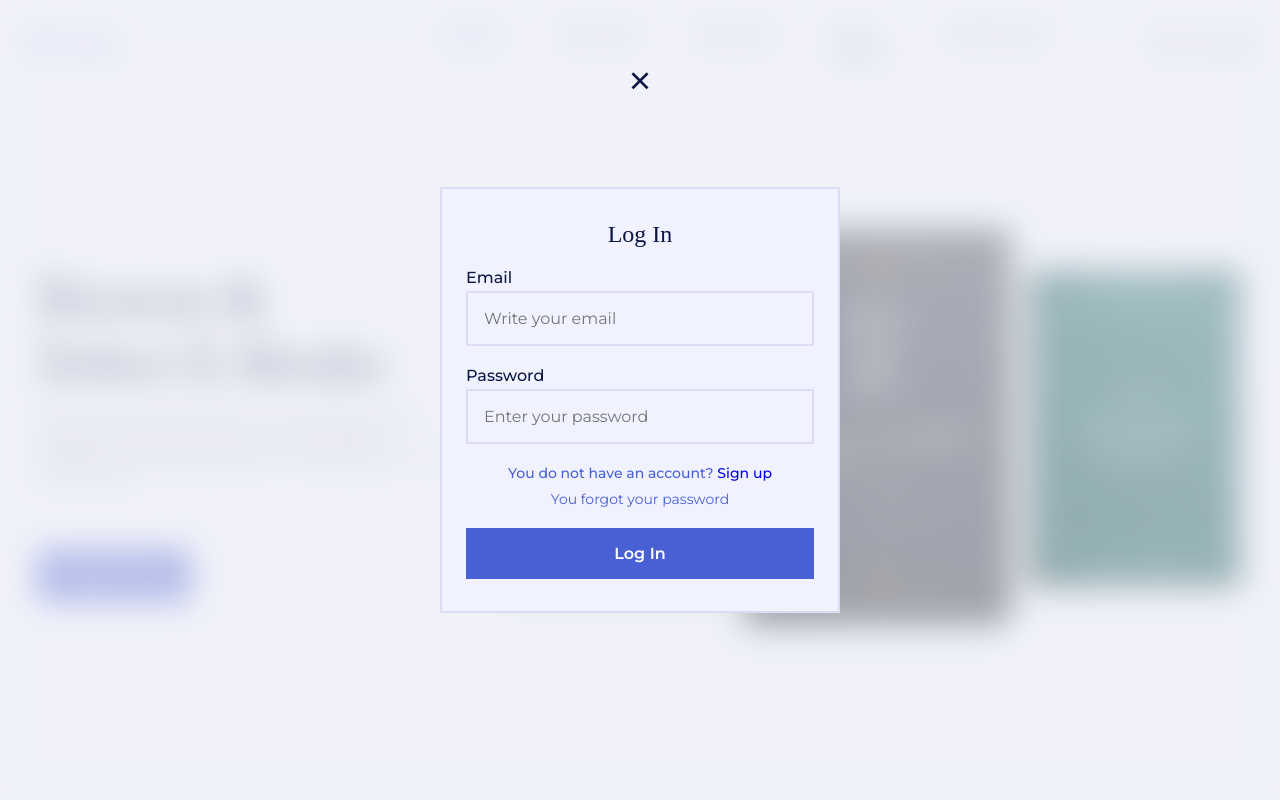
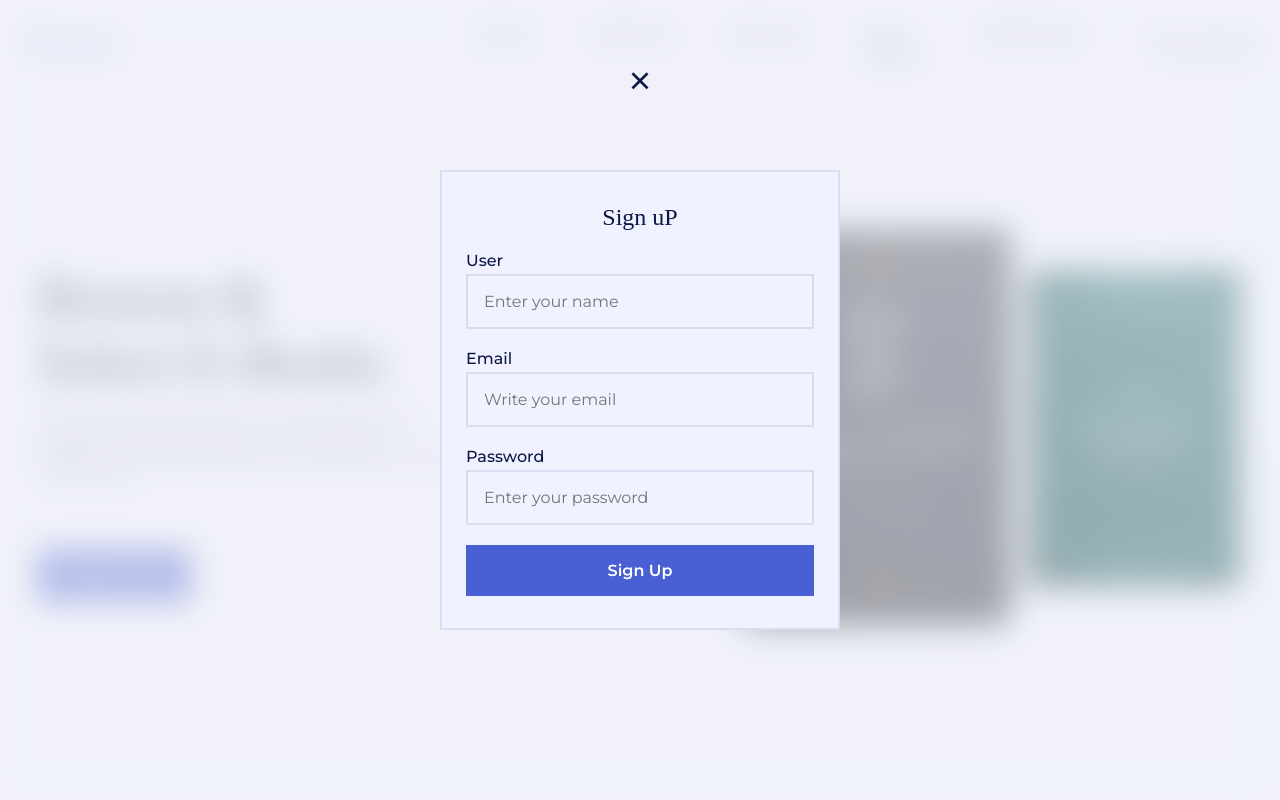
Before and after one commit to ayaelhenawy/E_book, a plain HTML site: page index.html in a window 1280 px wide. Both pictures are taken after a click on the icon 1204 px from the left and 44 px from the top of the page. Shown: the top 800 px of the page. Drawn offline with nearby package versions, Linux system fonts and the light colour scheme; a web font is replaced by a local one.

Commit message:
add sign up & localstorage to login &sign up

```diff
--- a/assets/css/styles.css
+++ b/assets/css/styles.css
@@ -299,10 +299,11 @@ body.dark-theme {
 .show-search{
   top: 0;
 }
+
 /*=============== login ===============*/
 .login{
   position: fixed;
-  top: -100%;
+  top: 0;
   left: 0;
   width: 100%;
   height: 100%;
@@ -354,15 +355,16 @@ body.dark-theme {
   color: var(--first-color);
   font-weight: var(--font-medium);
 }
-.login__forgot{
-  color: var(--first-color);
-  margin-bottom: 1.25rem;
 
-}
 
 .login__button{
   width: 100%;
   cursor: pointer;
+  /* float: left;
+  margin-top: 5px; */
+  /* margin-bottom: 1.25rem;
+  padding: 1rem; */
+
 }
 
 .login__close{
@@ -374,6 +376,69 @@ body.dark-theme {
   cursor: pointer;
 }
 .show-login{
+  top:0;
+}
+/* ==============sign up=========*/
+
+.sign{
+  position: fixed;
+  top:-100%;
+  left: 0;
+  width: 100%;
+  height: 100%;
+  z-index: var(--z-fixed);
+  background-color: hsla(230, 12%, 96%, .6);
+  backdrop-filter: blur(16px);
+  align-items: center;
+  padding: 1.5rem;
+  text-align: center;
+  transition: top .4s;
+}
+.sign__form{
+  background-color: var(--container-color);
+  padding: 2rem 1.5rem;
+  border: 2px solid var(--border-color);
+  row-gap: 1.25rem;
+}
+
+.sign__title{
+  font-size: var(--h2-font-size);
+}
+
+.sign__group{
+  row-gap: 1.25rem;
+}
+.sign__label{
+  display : block;
+  text-align: initial;
+  color: var(--title-color);
+  font-weight: var(--font-medium);
+  margin-bottom: .25rem;
+}
+.sign__input{
+  width: 100%;
+  background-color: var(--container-color);
+  border: 2px solid var(--border-color);
+  padding: 1rem;
+  color: var(--text-color);
+}
+.sign__button{
+  width: 100%;
+  cursor: pointer;
+  /* float: right;
+  margin-top: 5px;
+  */
+}
+
+ .sign__close{
+  position: absolute;
+  top: 2rem;
+  right:2rem;
+  font-size: 2rem;
+  color: var(--title-color);
+  cursor: pointer;
+}
+.show-sign{
   top:0;
 }
 
@@ -895,8 +960,13 @@ button:hover {
     width: 400px;
     justify-self: center;
   }
+  .sign__form{
+    width: 400px;
+    justify-self: center;
+  }
   .search__close,
-  .login__close{
+  .login__close,
+  .sign__close{
     width: max-content;
     top: 4rem;
     left: 0;
--- a/assets/js/main.js
+++ b/assets/js/main.js
@@ -19,20 +19,33 @@ if(searchClose){
     })
 }
 
-/*=============== LOGIN ===============*/
+/*=============== Sign up ===============*/
 
 const loginButton = document.getElementById('login-button'),
-      loginClose = document.getElementById('login-close'),
-      loginContent = document.getElementById('login-content')
+      signClose = document.getElementById('sign-close'),
+      signContent = document.getElementById('sign-content')
 
-/*=============== Login Show ===============*/
+/*=============== sign up Show ===============*/
 
 if(loginButton){
     loginButton.addEventListener('click',() =>{
-        loginContent.classList.add('show-login')
+        signContent.classList.add('show-sign')
     })
 }
-/*=============== Login  Hidden ===============*/
+/*=============== sign up  Hidden ===============*/
+
+if(signClose){
+    signClose.addEventListener('click', () =>{
+        signContent.classList.remove('show-sign')
+
+    })
+}
+/*================login=================*/
+
+const loginClose = document.getElementById('login-close'),
+      loginContent = document.getElementById('login-content')
+
+
 
 if(loginClose){
     loginClose.addEventListener('click', () =>{
@@ -42,6 +55,52 @@ if(loginClose){
 }
 
 
+
+    //localstorage sign up
+
+    let signupName = document.getElementById('username');
+    let signupEmail = document.getElementById('useremail');
+    let signupPass = document.getElementById('userpassword');
+
+    function signup(){
+        if(signupName.value !=='' && signupEmail.value !== '' && signupPass.value !== ''){
+            localStorage.setItem('name' , signupName.value);
+            localStorage.setItem('email' , signupEmail.value);
+            localStorage.setItem('password' , signupPass.value);
+
+            //window.location.href = "login.html" ;
+        }
+        else{
+            alert("Please Fill out all fields")
+        }
+
+    }
+
+    // localstorage login
+
+    let loginEmail = document.getElementById('email');
+    let loginPass = document.getElementById('password');
+
+    function login(){
+        let storeMail = localStorage.getItem('email');
+        let storePass = localStorage.getItem('password');
+
+        if(loginEmail.value == storeMail && loginPass.value == storePass){
+            alert("Welcome");
+
+            //window.location.href = "index.html";
+        }
+        else{
+            alert("Please Enter Valid Email/Password")
+        }
+    }
+
+    //show user
+
+    let userNameStore = localStorage.getItem('name');
+    let User = document.getElementById('showname');
+
+    User.textContent = userNameStore;
 
 
 
--- a/index.html
+++ b/index.html
@@ -26,6 +26,7 @@
             <a href="#" class=" nav__logo">
                 <i class="ri-book-3-line"></i> E-Book
             </a>
+            <h3 id = "showname"></h3>
             <div class="nav_menu">
                 <ul class="nav__list">
                     <li class="nav__item">
@@ -79,40 +80,78 @@
         <i class="ri-close-line search__close" id="search-close"></i>
     </div>
     <!--==================== LOGIN ====================-->
-    <div class="login grid" id="login-content">
-        <form action="" class="login__form grid">
+    <!-- <div class="login grid" id="login-content">
+        <form action="" class="login__form grid" id="submit_login_form">
             <h3 class="login__title">Log In</h3>
             <div class="login__group grid">
+                <!-- <div>
+                    <label for="login-user" class="login__label">User</label>
+                    <input type="text" placeholder="Enter your name" id="full_name" class="login__input">
+                </div>
                 <div>
                     <label for="login-email" class="login__label">Email</label>
-                    <input type="email" placeholder="Write your email" id="login-email" class="login__input">
+                    <input type="email" placeholder="Write your email" id="email" class="login__input">
                 </div>
                 <div>
                     <label for="login-pass" class="login__label">Password</label>
-                    <input type="password" placeholder="Enter your password" id="login-pass" class="login__input">
+                    <input type="password" placeholder="Enter your password" id="password" class="login__input">
                 </div>
             </div>
             <div>
                 <span class="login__signup">
-                    You do not have an account? <a href="#">Sign up</a>
+                    You do not have an account? <a href="signup.html" id="sign-button">Sign up</a>
                 </span>
-                <a href="#" class="login__forgot">
-                    You forgot your password
-                </a>
-                <button type="submit" class="login__button button">
+                <button onclick="login()" class="login__button button">
                     Log In
+                </button>
+                <!-- <button onclick="register()" class="sign__button button">
+                    Sign Up
                 </button>
             </div>
         </form>
         <i class="ri-close-line login__close" id="login-close"></i>
 
+    </div> -->
+
+
+    <!-- ====================signup==========-->
+    <div class="sign grid" id="sign-content">
+        <form action="login.html" class="sign__form grid" id="submit_signup_form">
+            <h3 class="sign__title">Sign uP</h3>
+            <div class="sign__group grid">
+                <div>
+                    <label for="sign-user" class="sign__label">User</label>
+                    <input type="text" placeholder="Enter your name" id="username" class="sign__input">
+                </div>
+                <div>
+                    <label for="sign-email" class="sign__label">Email</label>
+                    <input type="email" placeholder="Write your email" id="useremail" class="sign__input">
+                </div>
+                <div>
+                    <label for="sign-pass" class="sign__label">Password</label>
+                    <input type="password" placeholder="Enter your password" id="userpassword" class="sign__input">
+                </div>
+            </div>
+            <div>
+                <button onclick="signup()" class="sign__button button">
+                    Sign Up
+                </button>
+            </div>
+        </form>
+        <i class="ri-close-line sign__close" id="sign-close"></i>
+
     </div>
+
     <!--==================== Main ====================-->
+
     <main class="main">
+
         <section class="home section" id="home">
             <div class="home__container conatiner grid">
                 <div class="home__data">
+
                     <h1 class="home__title">
+
                         Browse & <br>
                         Select E-Books
                     </h1>
@@ -166,6 +205,7 @@
                 </article>
             </div>
         </section>
+
 
         <!--==================== FEATURED ====================-->
         <section class="featured section" id="featured">
```
Also changed, not shown: login.html (added, +70 -0 lines).
